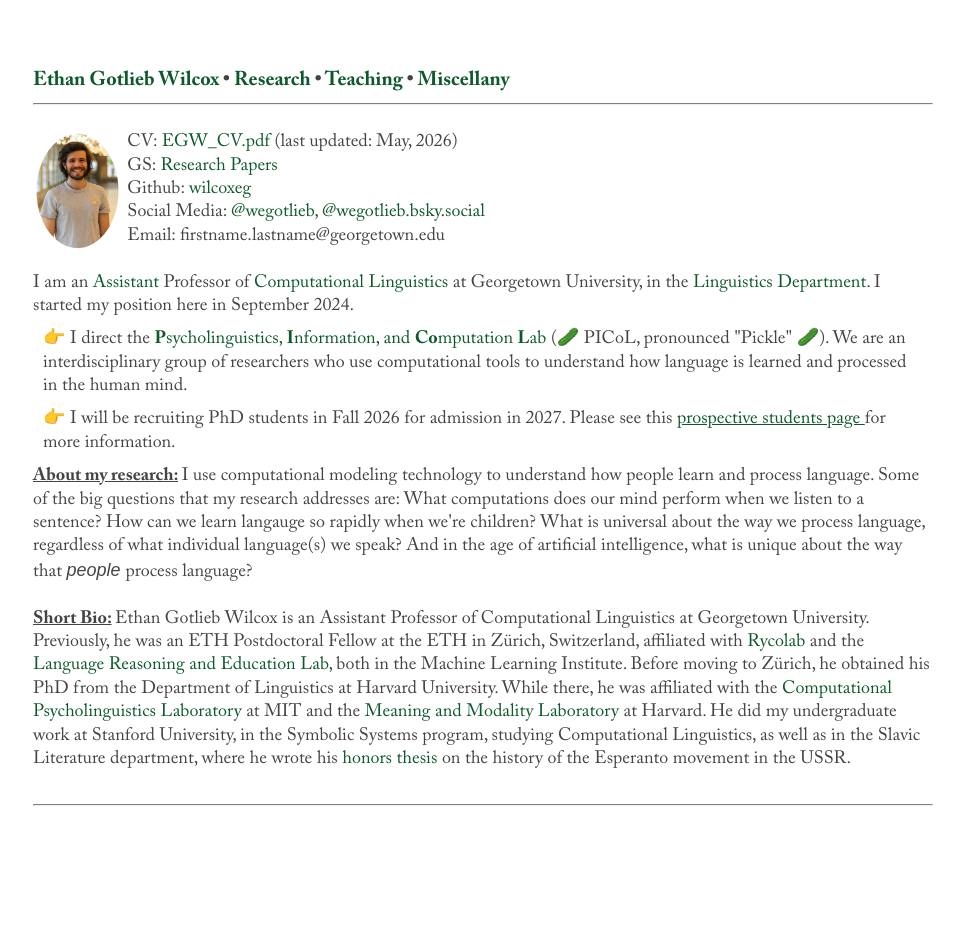
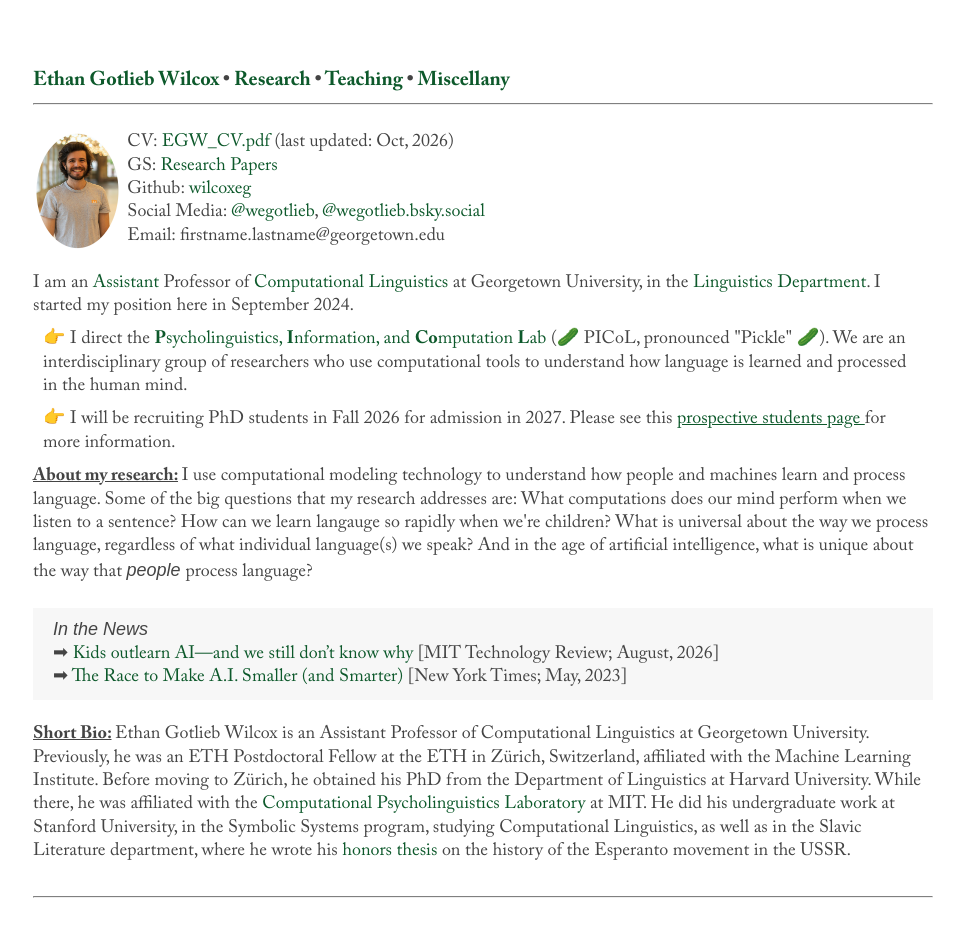
Before and after one commit to wilcoxeg/wilcoxeg.github.io, a plain HTML site: page index.html in a window 1280 px wide. Shown: the whole page, without its empty margins (157-1121 px from the left). Before the commit the page ends 855 px from the top, so only its background shows below. Drawn offline with Linux system fonts and the light colour scheme; a web font is replaced by a local one.

Commit message:
added news box

```diff
--- a/index.html
+++ b/index.html
@@ -17,7 +17,7 @@
 </div>
 
 <div id="contact">
-CV: <a href="images/EGW_CV.pdf">EGW_CV.pdf</a> (last updated: May, 2026) <br>
+CV: <a href="images/EGW_CV.pdf">EGW_CV.pdf</a> (last updated: Oct, 2026) <br>
 GS: <a href="https://scholar.google.com/citations?user=5jzLBBwAAAAJ&hl=en&authuser=1"> Research Papers </a><br>
 Github: <a href="https://github.com/wilcoxeg">wilcoxeg</a><br>
 Social Media: <a href="https://twitter.com/wegotlieb">@wegotlieb</a>, <a href="https://bsky.app/profile/wegotlieb.bsky.social">@wegotlieb.bsky.social</a><br>
@@ -37,11 +37,24 @@ Email: firstname.lastname@georgetown.edu <br>
 
 	<div class="update-bullet" style="padding-top: 0px"> &#128073;  I will be recruiting PhD students in Fall 2026 for admission in 2027. Please see this <a href="prospective-students.html"> <u> prospective students page </u> </a> for more information. </div>
 
-	<b> <u> About my research:</u> </b> I use computational modeling technology to understand how people learn and process language. Some of the big questions that my research addresses are: What computations does our mind perform when we listen to a sentence? How can we learn langauge so rapidly when we're children? What is universal about the way we process language, regardless of what individual language(s) we speak? And in the age of artificial intelligence, what is unique about the way that <i> people </i> process language?
+	<b> <u> About my research:</u> </b> I use computational modeling technology to understand how people and machines learn and process language. Some of the big questions that my research addresses are: What computations does our mind perform when we listen to a sentence? How can we learn langauge so rapidly when we're children? What is universal about the way we process language, regardless of what individual language(s) we speak? And in the age of artificial intelligence, what is unique about the way that <i> people </i> process language?
 
 	<br><br>
 
-	<b> <u> Short Bio:</u> </b> Ethan Gotlieb Wilcox is an Assistant Professor of Computational Linguistics at Georgetown University. Previously, he was an ETH Postdoctoral Fellow at the ETH in Zürich, Switzerland, affiliated with <a href="https://rycolab.io/"> Rycolab </a> and the <a href="https://www.mrinmaya.io/"> Language Reasoning and Education Lab</a>, both in the Machine Learning Institute. Before moving to Zürich, he obtained his PhD from the Department of Linguistics at Harvard University. While there, he was affiliated with the <a href="http://cpl.mit.edu/"> Computational Psycholinguistics Laboratory </a> at MIT and the <a href="https://projects.iq.harvard.edu/meaningandmodality/home"> Meaning and Modality Laboratory </a> at Harvard. He did my undergraduate work at Stanford University, in the Symbolic Systems program, studying Computational Linguistics, as well as in the Slavic Literature department, where he wrote his <a href="http://satesperanto.org/IMG/pdf/Revolutionary_Linguistics.pdf"> honors thesis </a> on the history of the Esperanto movement in the USSR.
+	<div style="background: #f7f7f7; padding: 10px; padding-left: 20px">
+
+	<i> In the News </i>
+
+	<div> &#x27a1; <a href="https://www.technologyreview.com/2026/08/24/1141740/kids-machines-language-learning/"> Kids outlearn AI—and we still don’t know why </a> [MIT Technology Review; August, 2026]</div>
+
+	<div> &#x27a1; <a href="https://www.nytimes.com/2023/05/30/science/ai-chatbots-language-learning-models.html"> The Race to Make A.I. Smaller (and Smarter) </a> [New York Times; May, 2023] </div>
+
+	</div>
+
+	<br>
+
+	<b> <u> Short Bio:</u> </b> Ethan Gotlieb Wilcox is an Assistant Professor of Computational Linguistics at Georgetown University. Previously, he was an ETH Postdoctoral Fellow at the ETH in Zürich, Switzerland, affiliated with the Machine Learning Institute. Before moving to Zürich, he obtained his PhD from the Department of Linguistics at Harvard University. While there, he was affiliated with the <a href="http://cpl.mit.edu/"> Computational Psycholinguistics Laboratory </a> at MIT. He did his undergraduate work at Stanford University, in the Symbolic Systems program, studying Computational Linguistics, as well as in the Slavic Literature department, where he wrote his <a href="http://satesperanto.org/IMG/pdf/Revolutionary_Linguistics.pdf"> honors thesis </a> on the history of the Esperanto movement in the USSR.
+
 </div>
 
 <br>
```
